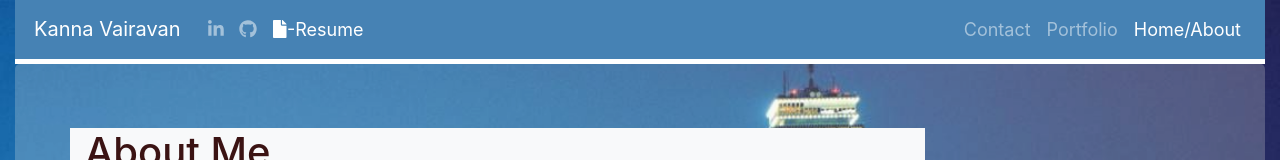
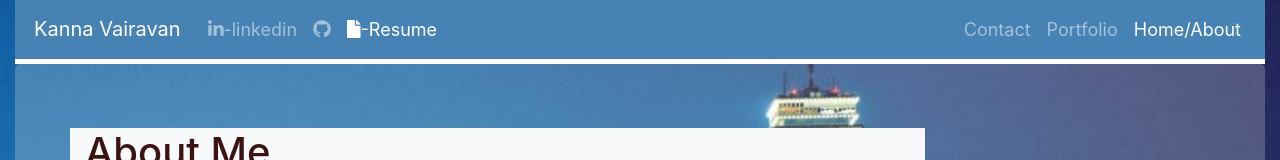
Before and after one commit to KannaVairavan/Portfolio, a plain HTML site: page index.html in a window 1280 px wide. Shown: the top 160 px of the page. Drawn offline with nearby package versions, Linux system fonts and the light colour scheme.

Commit message:
updated linkedin link

```diff
--- a/index.html
+++ b/index.html
@@ -30,7 +30,7 @@
           <ul class="navbar-nav nav-pills ml-auto">
              <!-- The links of our navbar -->
             <li class="nav-item ">
-              <a class="nav-link" href="https://www.linkedin.com/in/kanna-vairavan-5470b4197" target="_blank"><i class="fab fa-linkedin-in"></i></a>
+              <a class="nav-link" href="https://www.linkedin.com/in/kanna-vairavan-5470b4197" target="_blank"><i class="fab fa-linkedin-in"></i>-linkedin</a>
             </li>
 
             <li class="nav-item">
```
Also changed, not shown: Contact.html (+1 -1 lines), Portfolio.html (+1 -1 lines).
